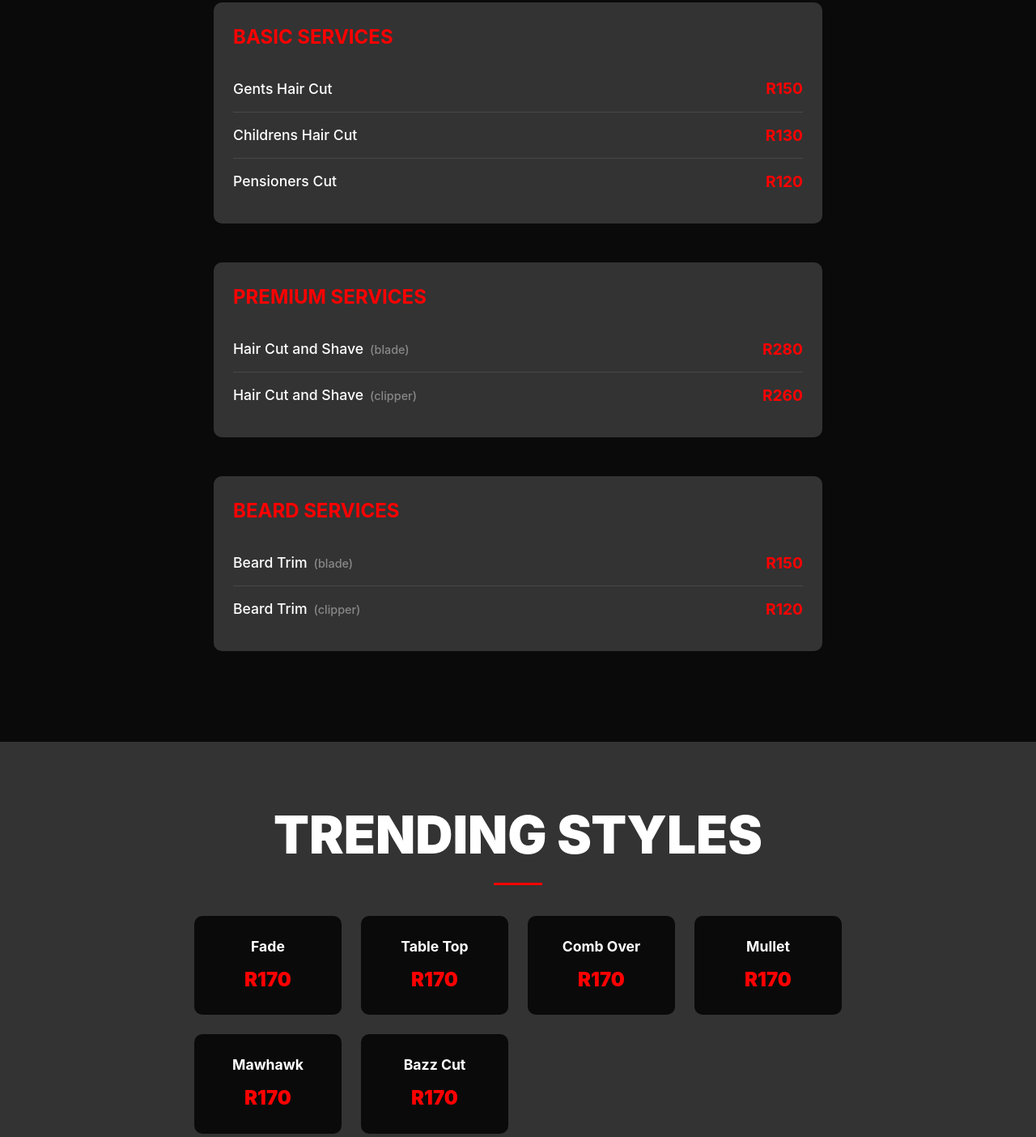
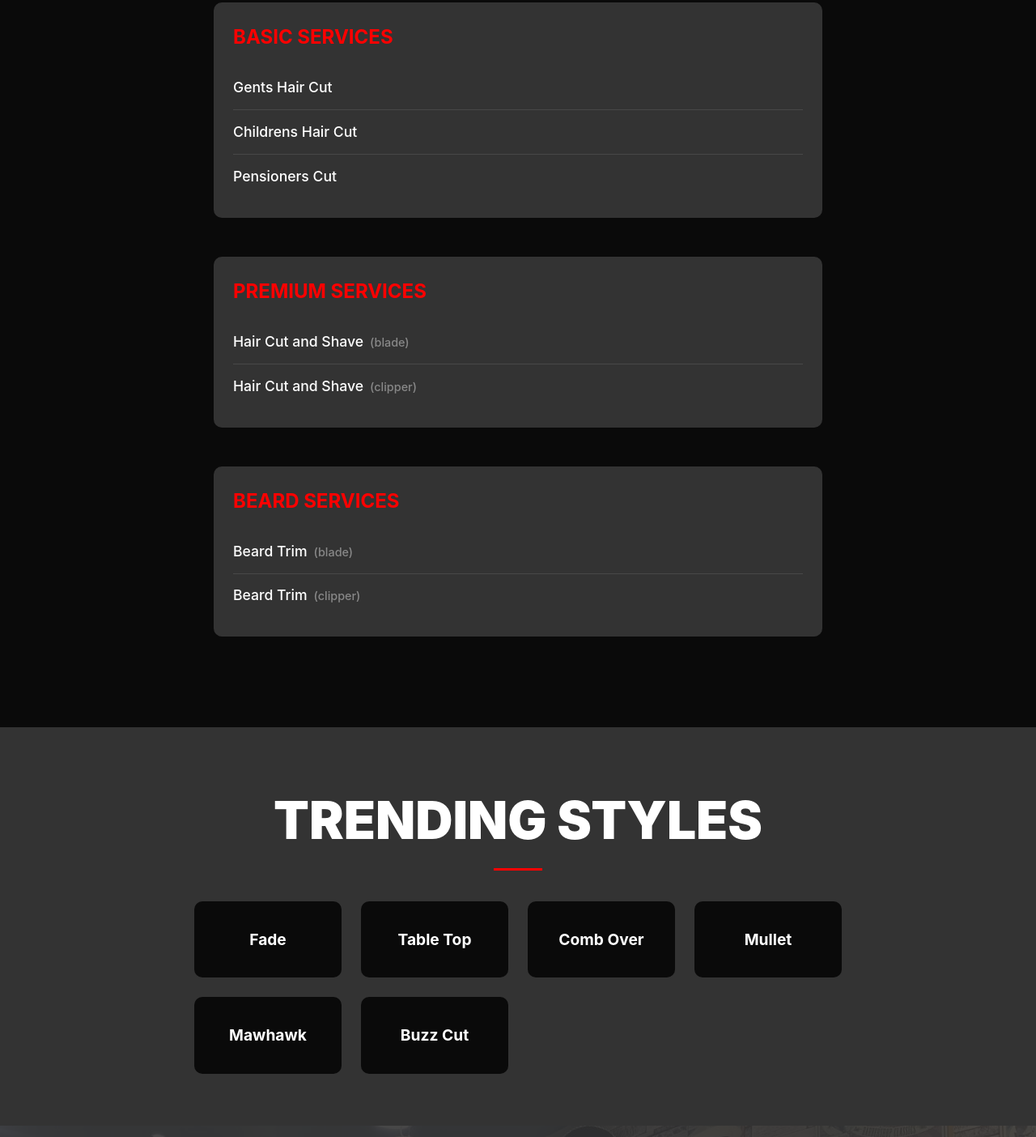
Before and after one commit to BourecheBarber/BourecheBarber, a plain HTML site: page index.html in a window 1280 px wide. Shown: the part 1502-2906 px from the top of the page at 81% size. Drawn offline with Linux system fonts and the light colour scheme.

Commit message:
Update index.html

```diff
--- a/index.html
+++ b/index.html
@@ -257,10 +257,16 @@
 
         .menu-item {
             display: flex;
-            justify-content: space-between;
+            justify-content: flex-start;
             align-items: center;
             padding: 0.8rem 0;
             border-bottom: 1px solid rgba(255,255,255,0.1);
+            transition: all 0.3s ease;
+        }
+
+        .menu-item:hover {
+            padding-left: 1rem;
+            color: var(--accent-color);
         }
 
         .menu-item:last-child {
@@ -270,12 +276,6 @@
         .menu-item-name {
             font-weight: 500;
             font-size: 1.1rem;
-        }
-
-        .menu-item-price {
-            font-weight: 700;
-            color: var(--accent-color);
-            font-size: 1.2rem;
         }
 
         .menu-note {
@@ -300,7 +300,7 @@
 
         .style-item {
             background: var(--primary-dark);
-            padding: 1.5rem;
+            padding: 2rem 1.5rem;
             text-align: center;
             border-radius: 10px;
             transition: all 0.3s ease;
@@ -333,14 +333,7 @@
 
         .style-name {
             font-weight: 700;
-            font-size: 1.1rem;
-            margin-bottom: 0.5rem;
-        }
-
-        .style-price {
-            font-size: 1.5rem;
-            font-weight: 900;
-            color: var(--accent-color);
+            font-size: 1.2rem;
         }
 
         /* Footer */
@@ -818,15 +811,12 @@
             <h3 class="category-title">Basic Services</h3>
             <div class="menu-item">
                 <span class="menu-item-name">Gents Hair Cut</span>
-                <span class="menu-item-price">R150</span>
             </div>
             <div class="menu-item">
                 <span class="menu-item-name">Childrens Hair Cut</span>
-                <span class="menu-item-price">R130</span>
             </div>
             <div class="menu-item">
                 <span class="menu-item-name">Pensioners Cut</span>
-                <span class="menu-item-price">R120</span>
             </div>
         </div>
 
@@ -834,11 +824,9 @@
             <h3 class="category-title">Premium Services</h3>
             <div class="menu-item">
                 <span class="menu-item-name">Hair Cut and Shave<span class="menu-note">(blade)</span></span>
-                <span class="menu-item-price">R280</span>
             </div>
             <div class="menu-item">
                 <span class="menu-item-name">Hair Cut and Shave<span class="menu-note">(clipper)</span></span>
-                <span class="menu-item-price">R260</span>
             </div>
         </div>
 
@@ -846,11 +834,9 @@
             <h3 class="category-title">Beard Services</h3>
             <div class="menu-item">
                 <span class="menu-item-name">Beard Trim<span class="menu-note">(blade)</span></span>
-                <span class="menu-item-price">R150</span>
             </div>
             <div class="menu-item">
                 <span class="menu-item-name">Beard Trim<span class="menu-note">(clipper)</span></span>
-                <span class="menu-item-price">R120</span>
             </div>
         </div>
     </section>
@@ -861,27 +847,21 @@
         <div class="style-grid">
             <div class="style-item">
                 <div class="style-name">Fade</div>
-                <div class="style-price">R170</div>
             </div>
             <div class="style-item">
                 <div class="style-name">Table Top</div>
-                <div class="style-price">R170</div>
             </div>
             <div class="style-item">
                 <div class="style-name">Comb Over</div>
-                <div class="style-price">R170</div>
             </div>
             <div class="style-item">
                 <div class="style-name">Mullet</div>
-                <div class="style-price">R170</div>
             </div>
             <div class="style-item">
                 <div class="style-name">Mawhawk</div>
-                <div class="style-price">R170</div>
             </div>
             <div class="style-item">
-                <div class="style-name">Bazz Cut</div>
-                <div class="style-price">R170</div>
+                <div class="style-name">Buzz Cut</div>
             </div>
         </div>
     </section>
```
